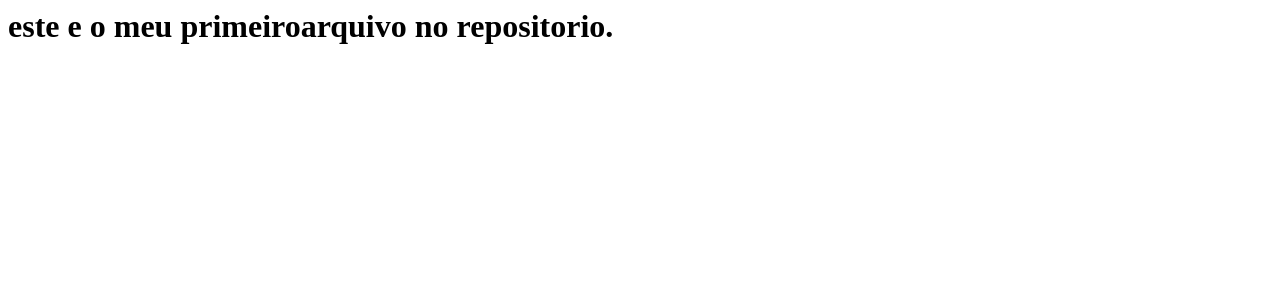
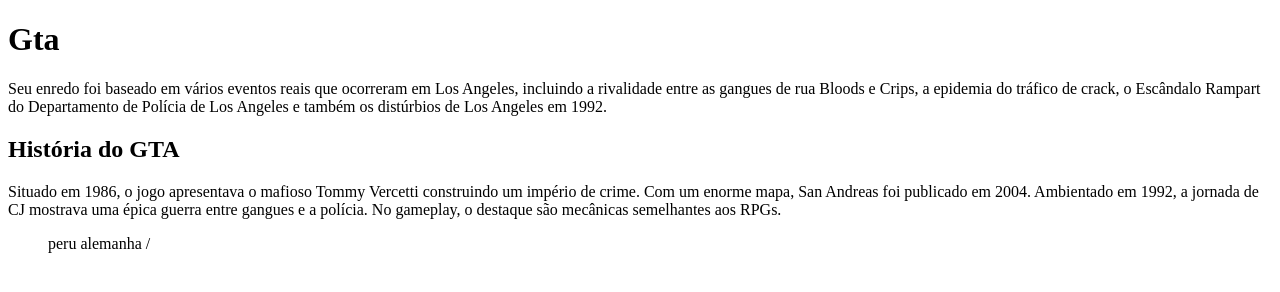
Before and after one commit to erik157t/pc-1a, a plain HTML site: page index.html in a window 1280 px wide. Drawn offline with Linux system fonts and the light colour scheme.

Commit message:
Add files via upload

```diff
--- a/index.html
+++ b/index.html
@@ -1,3 +1,29 @@
-<html>
-  <h1> este e o meu primeiroarquivo no repositorio. </h1>
+<!DOCTYPE html>
+<html lang="en">
+<head>
+    <meta charset="UTF-8">
+    <meta http-equiv="X-UA-Compatible" content="IE=edge">
+    <meta name="viewport" content="width=<>, initial-scale=1.0">
+    <title>Document</title>
+</head>
+<body>
+ <h1>Gta </h1>
+
+    <p>Seu enredo foi baseado em vários eventos reais que ocorreram em Los Angeles, incluindo
+ a rivalidade entre as gangues de rua Bloods e Crips, a epidemia do tráfico de crack,
+ o Escândalo Rampart do Departamento de Polícia de Los Angeles e também os distúrbios de Los Angeles em 1992.</p>
+
+<H2>História do GTA</H2>
+<p> Situado em 1986, o jogo apresentava o mafioso Tommy Vercetti construindo um império de crime.
+ Com um enorme mapa, San Andreas foi publicado em 2004.
+ Ambientado em 1992, a jornada de CJ mostrava uma épica guerra entre gangues e a polícia.
+ No gameplay, o destaque são mecânicas semelhantes aos RPGs.</p>
+
+<ul>
+peru
+alemanha
+/
+</ul>
+
+</body>
 </html>
```
